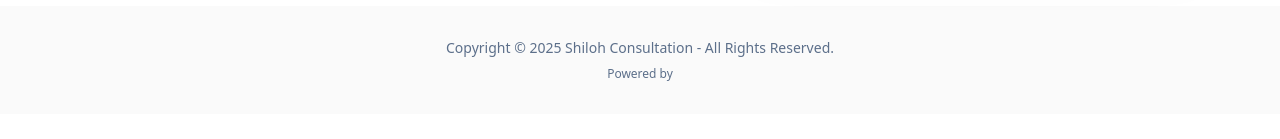
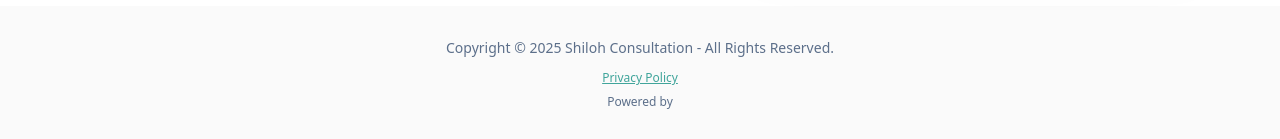
Before and after one commit to daksh-intwala/godaddy-site-replica, a React (Vite) app: page / in a window 1280 px wide. Shown: the part 2545-2684 px from the top of the page. Before the commit the page ends 2659 px from the top, so only its background shows below. Built offline with nearby package versions, Linux system fonts and the light colour scheme.

Commit message:
Add Privacy Policy link to footer

```diff
--- a/src/components/Footer.tsx
+++ b/src/components/Footer.tsx
@@ -5,6 +5,16 @@ const Footer = () => {
         <p className="text-sm text-text-secondary">
           Copyright © 2025 Shiloh Consultation - All Rights Reserved.
         </p>
+        <div className="flex justify-center items-center gap-4 mt-3">
+          <a
+            href="/HIPAA_Notice_of_Privacy_Practices_Shiloh_Consultations.pdf"
+            target="_blank"
+            rel="noopener noreferrer"
+            className="text-xs text-primary hover:text-primary-glow underline transition-colors"
+          >
+            Privacy Policy
+          </a>
+        </div>
         <p className="text-xs text-text-secondary mt-2">
           Powered by
         </p>
```
Also changed, not shown: 1 other file (tests, documents, lock files or other folders).
